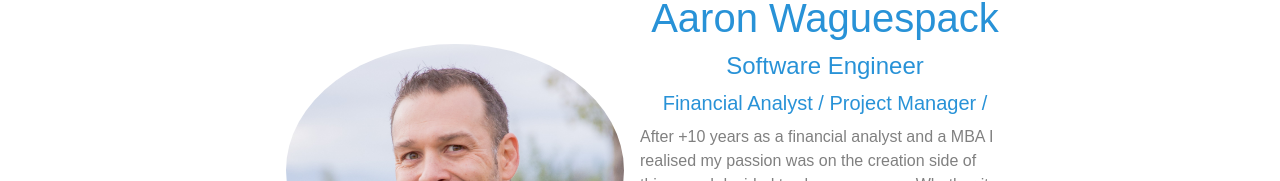
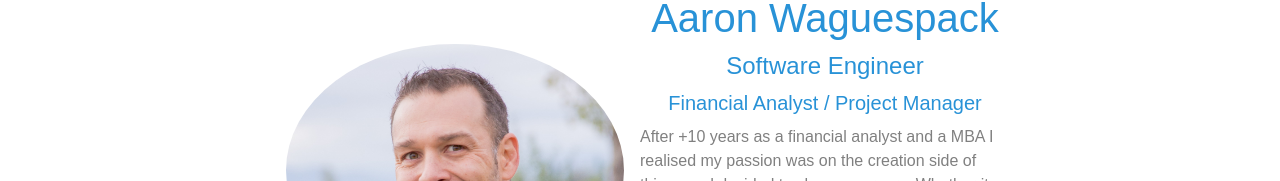
Before and after one commit to Aaron-Waguespack/resumelandingpage, a React (Create React App) app: page / in a window 1280 px wide. Shown: the part 526-707 px from the top of the page. Built offline with nearby package versions, Linux system fonts and the light colour scheme.

Commit message:
title correction

```diff
--- a/src/components/home.js
+++ b/src/components/home.js
@@ -12,7 +12,7 @@ export default class Home extends Component {
             <Image src="assets/profile01.jpg" className="home-profile-pic" roundedCircle />
             <h1 className='title'>Aaron Waguespack</h1>
             <h4 className='title'>Software Engineer</h4>
-            <h5 className='title'>Financial Analyst / Project Manager / </h5>
+            <h5 className='title'>Financial Analyst / Project Manager</h5>
 
             <p> After +10 years as a financial analyst and a MBA I realised my passion
               was on the creation side of things and decided to change careers.
```
